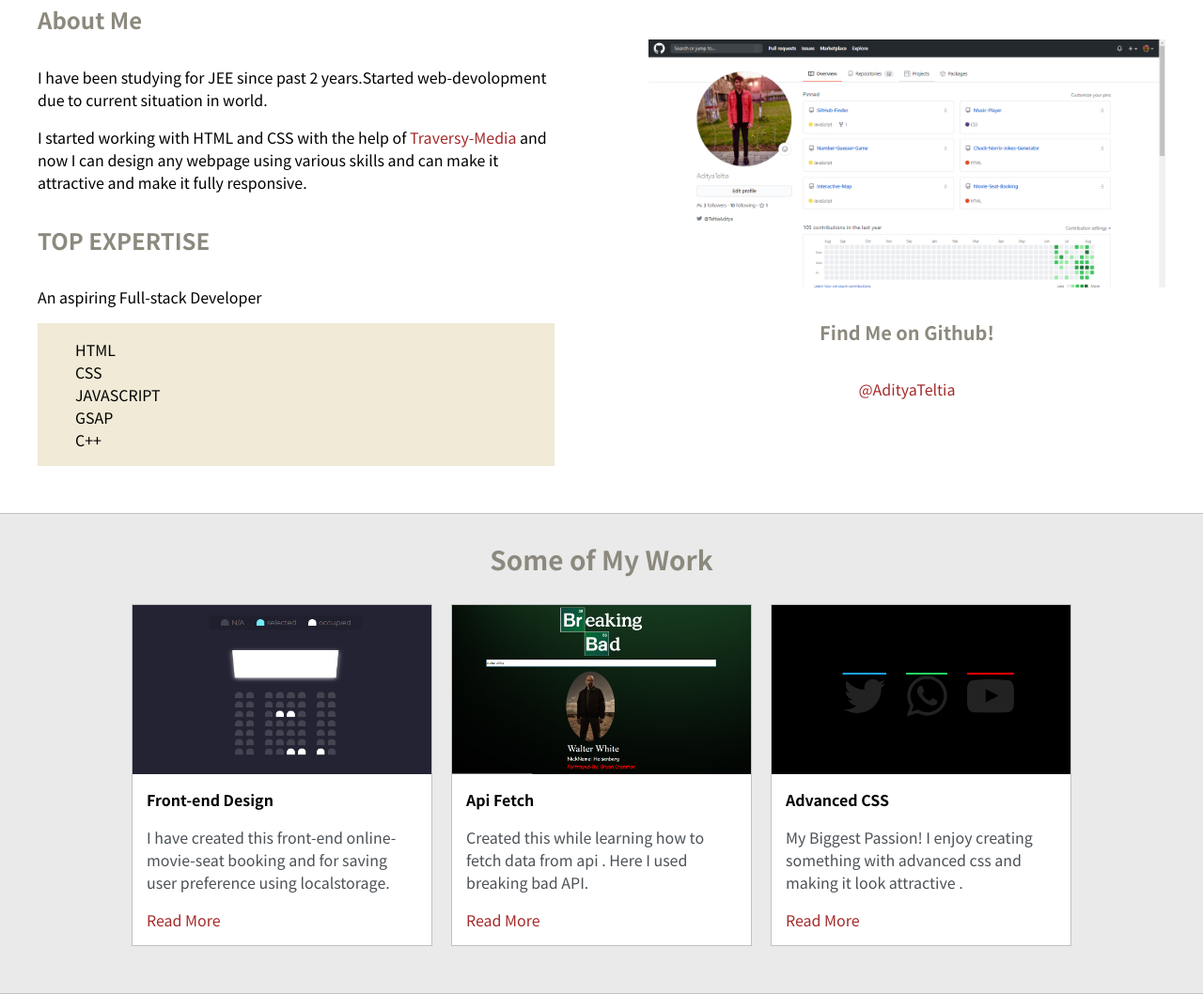
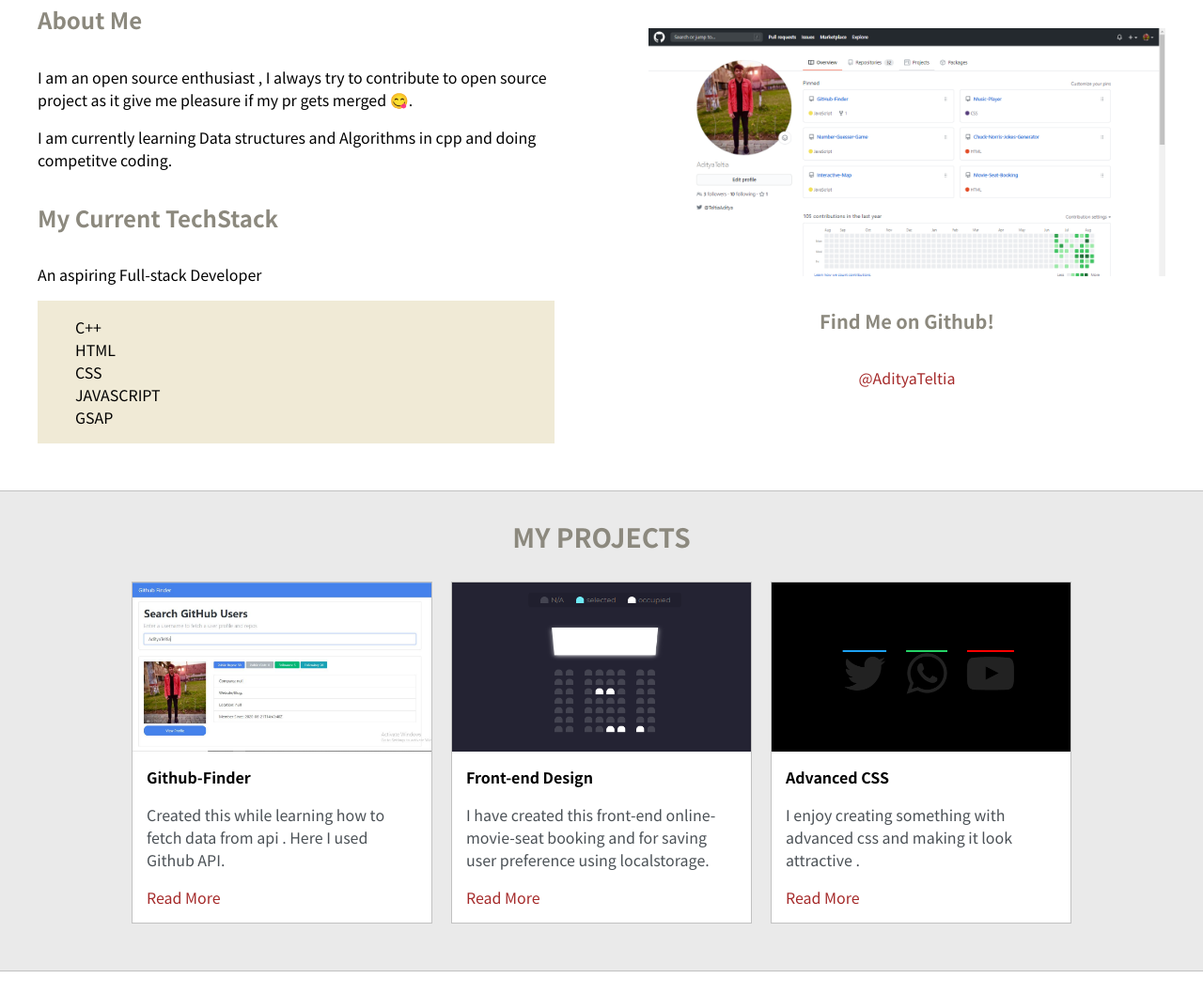
Before and after one commit to AdityaTeltia/My-Portfolio, a plain HTML site: page index.html in a window 1280 px wide. Shown: the part 751-1809 px from the top of the page at 94% size. After the commit the page ends 1785 px from the top, so only its background shows below. Drawn offline with Linux system fonts and the light colour scheme; a web font is replaced by a local one.

Commit message:
Refactored the content

```diff
--- a/index.html
+++ b/index.html
@@ -61,7 +61,7 @@
 					<div id="preview-shadow">
 						<div id="preview">
 								<h3>What I Do</h3>
-								<p>I've been studying for JEE-2020 and also I am a Front-end Developer.</p>
+								<p>First Year Btech(COE) Undergrad ! An open source enthusiast</p>
 						</div>
 					</div>
 				</div>
@@ -74,22 +74,22 @@
 			<div class="about-wrapper">
 				<div class="about-me">
 					<h4>About Me</h4>
-					<p>I have been studying for JEE since past 2 years.Started web-devolopment due to current situation in world.</p>
+					<p>I am an open source enthusiast , I always try to contribute to open source project as it give me pleasure if my pr gets merged 😋. </p>
 
-					<p>I started working with HTML and CSS with the help of <a href="https://www.youtube.com/watch?v=UB1O30fR-EE">Traversy-Media</a> and now I can design any webpage using various skills and can make it attractive and make it fully responsive.</p>
+					<p>I am currently learning Data structures and Algorithms in cpp and doing competitve coding.</p>
 
 
 
-					<h4>TOP EXPERTISE</h4>
+					<h4>My Current TechStack</h4>
 					<p>An aspiring Full-stack Developer</p>
 
 					<div id="skills">
 						<ul>
+							<li>C++</li>
 							<li>HTML</li>
 							<li>CSS</li>
 							<li>JAVASCRIPT</li>
 							<li>GSAP</li>
-							<li>C++</li>
 						</ul>
 					</div>
 				</div>
@@ -107,9 +107,19 @@
 
 <section class="s1">
 		<div class="main-container">
-			<h3 style="text-align: center;">Some of My Work</h3>
+			<h3 style="text-align: center;">MY PROJECTS</h3>
 
 			<div class="post-wrapper">
+				<div>
+					<div class="post">
+						<img class="thumbnail" src="images/githubFinder.JPG">
+						<div class="post-preview">
+							<h6 class="post-title">Github-Finder</h6>
+							<p class="post-intro">Created this while learning how to fetch data from api . Here I used Github API.</p>
+							<a href="https://adityateltia.github.io/GitHub-Finder/index.html">Read More</a>
+						</div>
+					</div>
+				</div>
 
 				<div>
 					<div class="post">
@@ -124,22 +134,10 @@
 
 				<div>
 					<div class="post">
-						<img class="thumbnail" src="images/breakingBad.PNG">
-						<div class="post-preview">
-							<h6 class="post-title">Api Fetch</h6>
-							<p class="post-intro">Created this while learning how to fetch data from api . Here I used breaking bad API.</p>
-							<a href="https://adityateltia.github.io/Breaking-Bad-Api/">Read More</a>
-						</div>
-					</div>
-				</div>
-
-
-				<div>
-					<div class="post">
 						<img class="thumbnail" src="images/AdvancedCSS.PNG">
 						<div class="post-preview">
 							<h6 class="post-title">Advanced CSS</h6>
-							<p class="post-intro">My Biggest Passion! I enjoy creating something with advanced css and making it look attractive .</p>
+							<p class="post-intro">I enjoy creating something with advanced css and making it look attractive .</p>
 							<a href="https://adityateltia.github.io/Psuedo-Elements-Css/">Read More</a>
 						</div>
 					</div>
```
Also changed, not shown: images/githubFinder.JPG (added).
